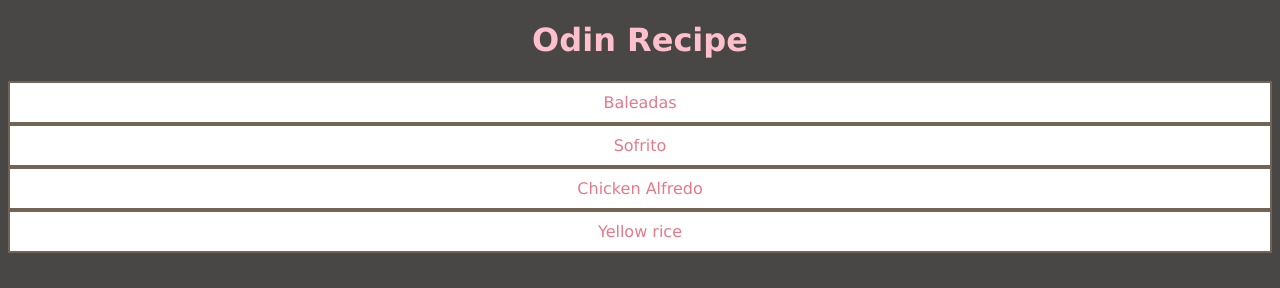
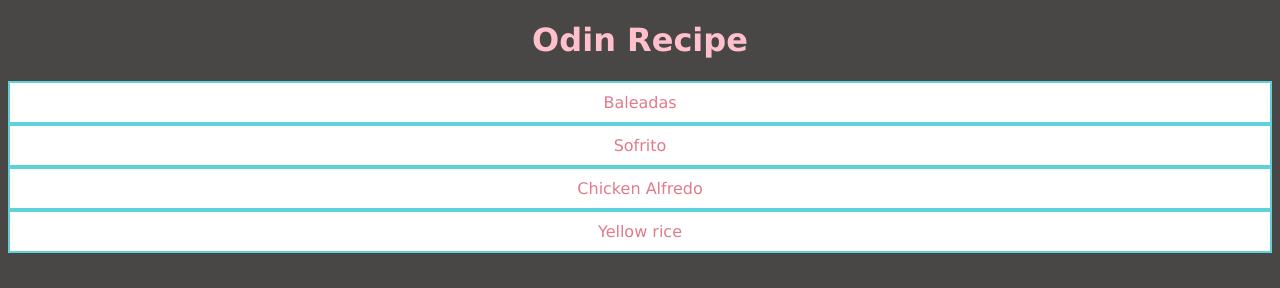
Before and after one commit to JayleneD2/odin-recipes, a plain HTML site: page index.html in a window 1280 px wide. Shown: the top 288 px of the page. Drawn offline with Linux system fonts and the light colour scheme; grey boxes are pictures that could not be loaded.

```diff
--- a/css/styles.css
+++ b/css/styles.css
@@ -20,7 +20,7 @@ h1
 a:link, a:visited {
     background-color: white;
     color: rgb(226, 122, 139);
-    border: 2px solid  rgba(57, 34, 14, 0.697);
+    border: 2px solid  rgba(23, 191, 200, 0.697);
     padding: 10px 20px;
     text-align: center; /* To center the text within the link */
     text-decoration: none;
@@ -29,7 +29,7 @@ a:link, a:visited {
   }
 
   a:hover, a:active {
-    background-color: rgba(57, 34, 14, 0.697);
+    background-color: rgba(23, 191, 200, 0.697);
     color: white;
 
   }
```
